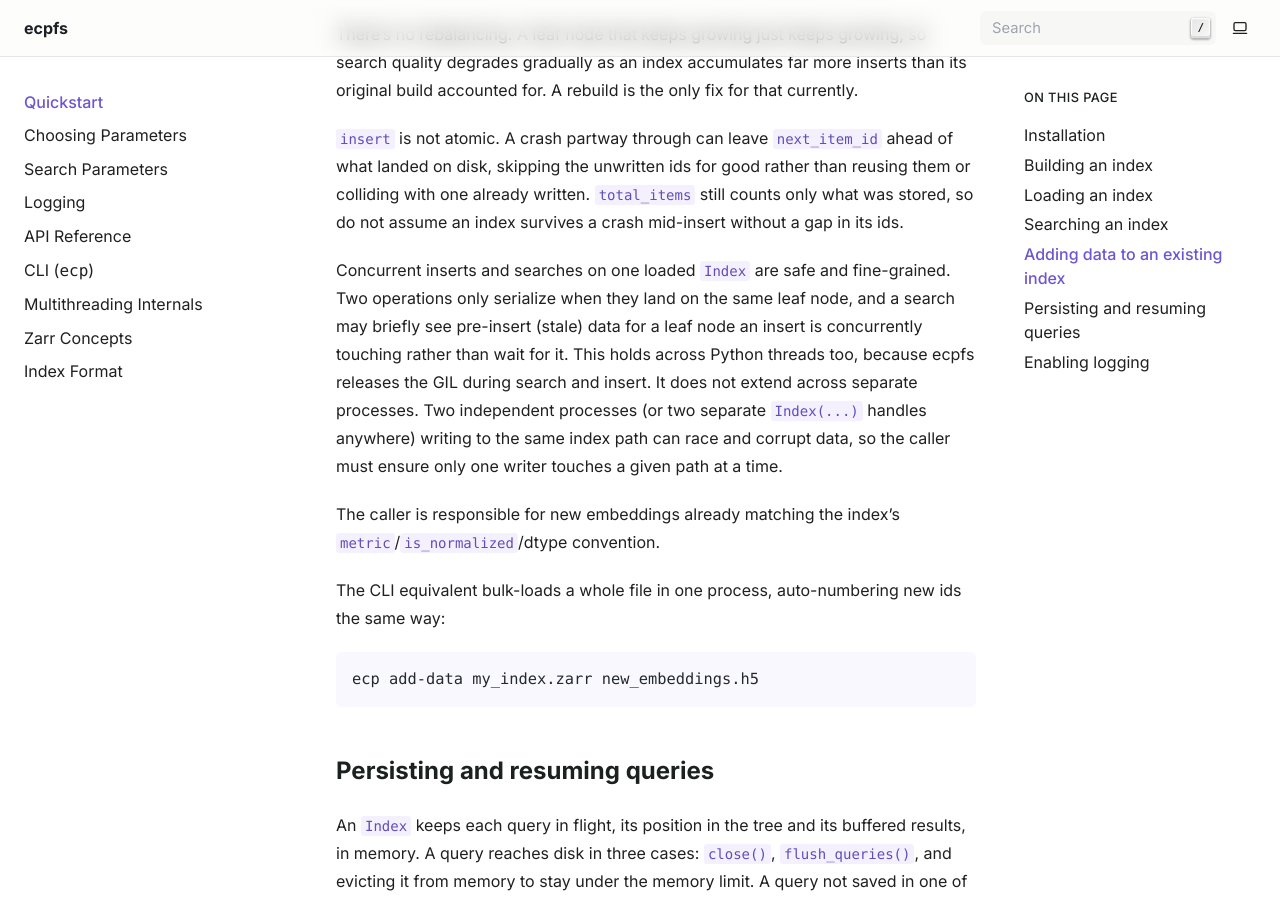
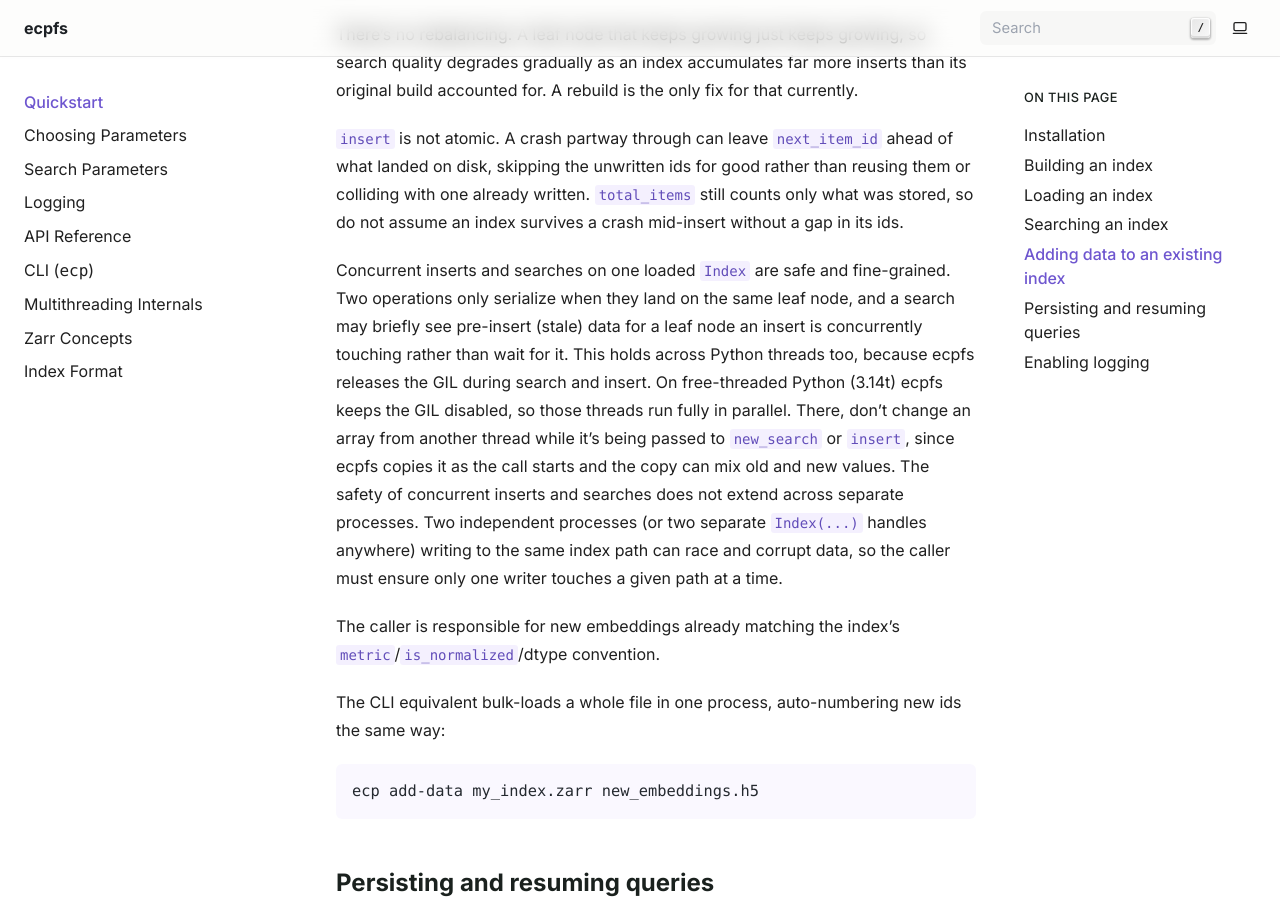
Before and after one commit to Ok2610/ecpfs, a Sphinx documentation site: the page built from docs/quickstart.rst, in a window 1280 px wide and 900 px high, scrolled down 2902 px. Built offline with Sphinx 7.4.7, drawn with Linux system fonts in a browser that asks for light colours.

Commit message:
Support free-threaded Python 3.14 and build wheels for named interpreters only. (#40)
The module no longer needs the GIL. wheels.yml builds cp314 and cp314t instead of every interpreter it finds, and CI runs pytest on 3.14t.

Signed-off-by: Omar Khan <ok2610@gmail.com>

```diff
--- a/docs/quickstart.rst
+++ b/docs/quickstart.rst
@@ -139,10 +139,15 @@ leaf node, and a search may briefly see pre-insert (stale) data for a
 leaf node an insert is concurrently touching rather than wait for it.
 This holds
 across Python threads too, because ecpfs releases the GIL during search and
-insert. It does not extend across separate processes. Two
-independent processes (or two separate ``Index(...)`` handles anywhere)
-writing to the same index path can race and corrupt data, so the caller
-must ensure only one writer touches a given path at a time.
+insert. On free-threaded Python (3.14t) ecpfs keeps the GIL disabled, so
+those threads run fully in parallel. There, don't change an array from
+another thread while it's being passed to ``new_search`` or ``insert``,
+since ecpfs copies it as the call starts and the copy can mix old and new
+values. The safety of concurrent inserts and searches does not extend
+across separate processes. Two independent processes (or two separate
+``Index(...)`` handles anywhere) writing to the same index path can race
+and corrupt data, so the caller must ensure only one writer touches a given
+path at a time.
 
 The caller is responsible for new embeddings already matching the
 index's ``metric``/``is_normalized``/dtype convention.
--- a/pyproject.toml
+++ b/pyproject.toml
@@ -16,6 +16,7 @@ requires-python = ">=3.14"
 classifiers = [
   "Programming Language :: Python :: 3",
   "Programming Language :: Python :: 3.14",
+  "Programming Language :: Python :: Free Threading :: 2 - Beta",
   "Programming Language :: Rust",
   "License :: OSI Approved :: MIT License",
   "License :: OSI Approved :: Apache Software License",
```
Also changed, not shown: CHANGELOG.md (+4 -0 lines), 4 other files.
